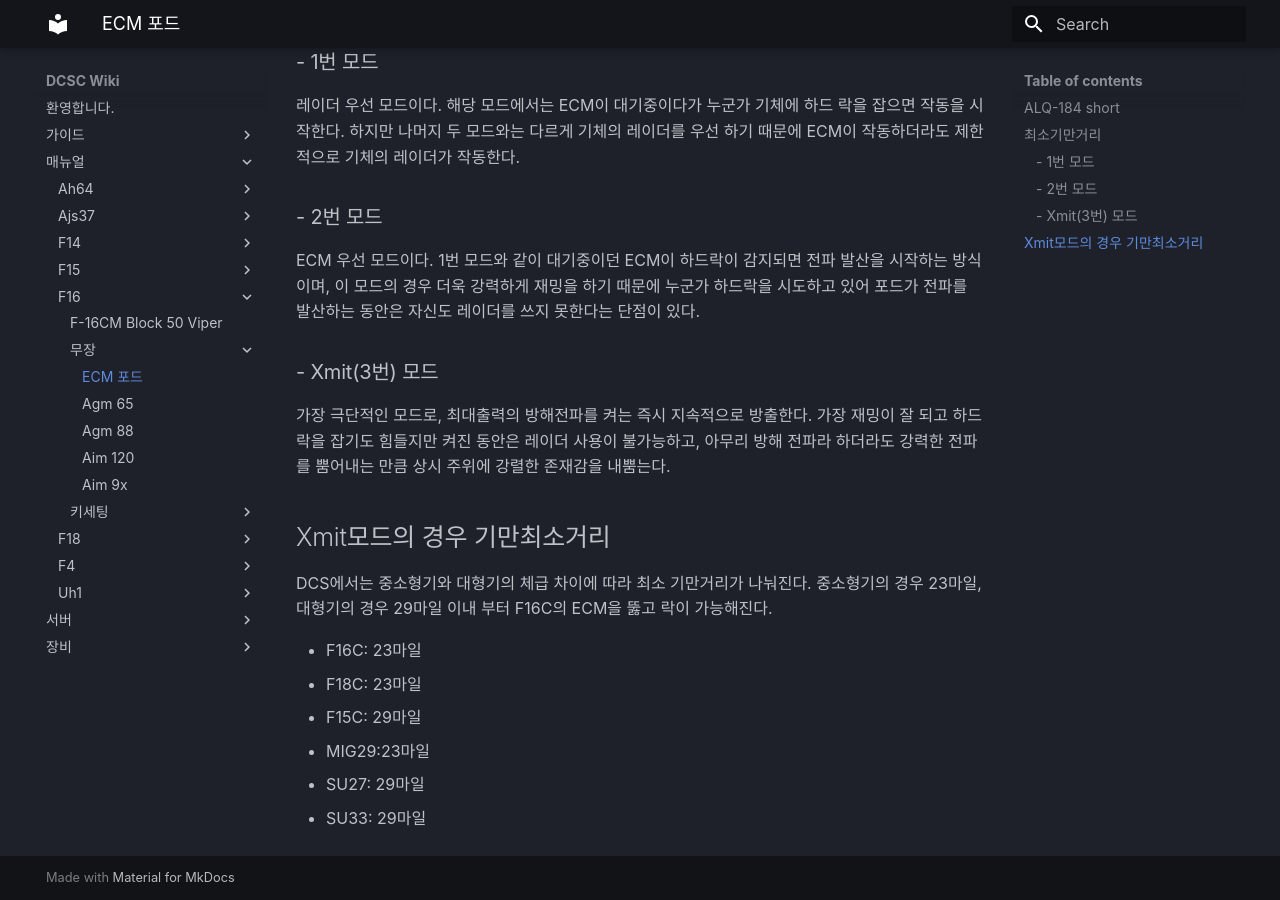
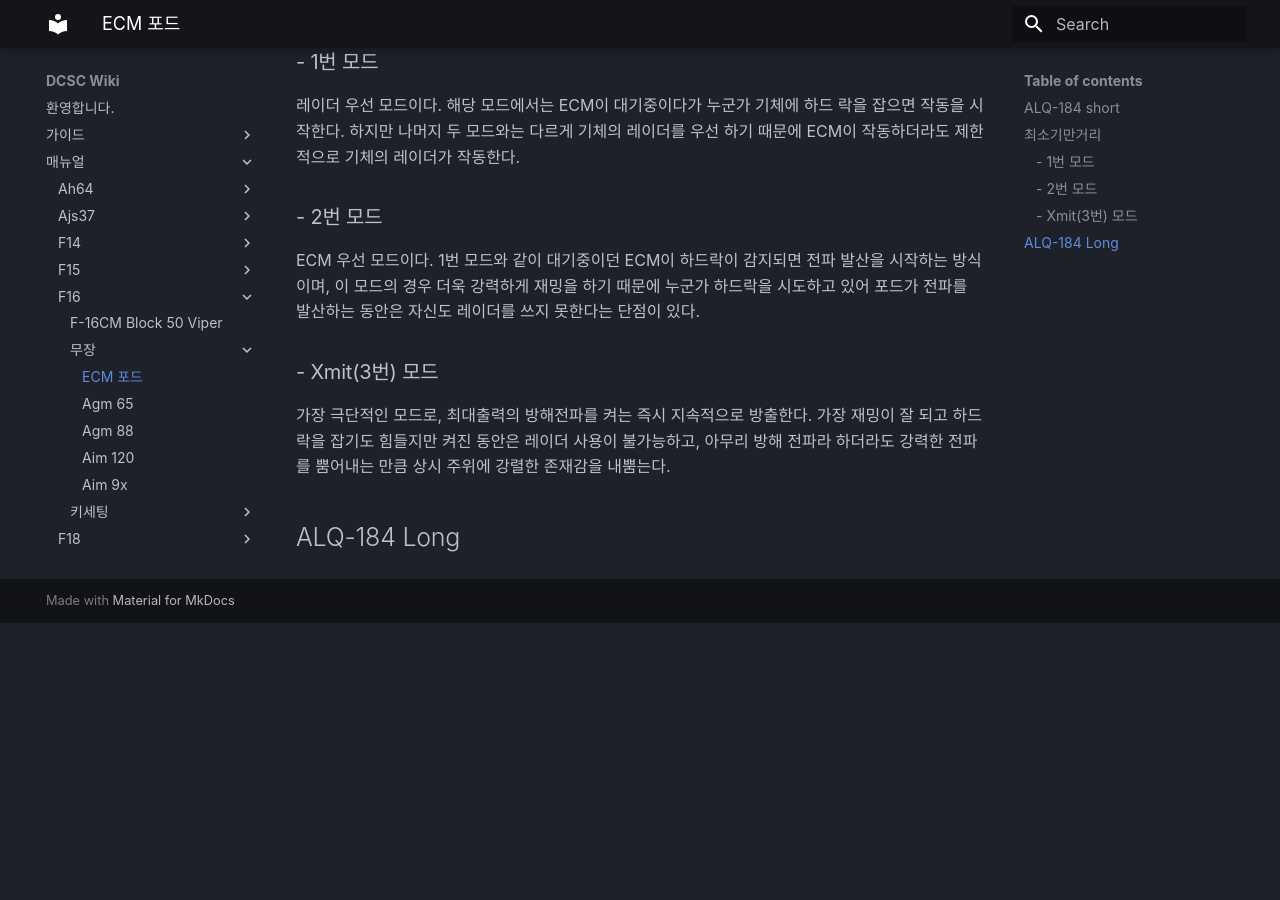
Before and after one commit to dcs-c/dcs-c.github.io, an MkDocs documentation site: the page built from docs/매뉴얼/f16/무장/ECM POD.md, in a window 1280 px wide and 900 px high, scrolled down 1154 px. Built offline with MkDocs 1.6.1 and Material for MkDocs 9.7.7, drawn with Linux system fonts in a browser that asks for light colours; some web fonts are replaced; after the commit the page ends 1777 px from its top, so only the background shows below that.

Commit message:
Update ECM POD.md

```diff
--- a/docs/매뉴얼/f16/무장/ECM POD.md
+++ b/docs/매뉴얼/f16/무장/ECM POD.md
@@ -48,16 +48,4 @@
 가장 극단적인 모드로, 최대출력의 방해전파를 켜는 즉시 지속적으로 방출한다. 가장 재밍이 잘 되고 하드락을 잡기도 힘들지만 켜진 동안은 레이더 사용이 불가능하고, 아무리 방해 전파라 하더라도 강력한 전파를 뿜어내는 만큼 상시 주위에 강렬한 존재감을 내뿜는다.
 
 
-
-## Xmit모드의 경우 기만최소거리
-
-
-
-DCS에서는 중소형기와 대형기의 체급 차이에 따라 최소 기만거리가 나눠진다. 중소형기의 경우 23마일, 대형기의 경우 29마일 이내 부터 F16C의 ECM을 뚫고 락이 가능해진다.
-
-*  F16C: 23마일
-*  F18C: 23마일
-*  F15C: 29마일
-*  MIG29:23마일
-*  SU27: 29마일
-*  SU33: 29마일
+## ALQ-184 Long
```
